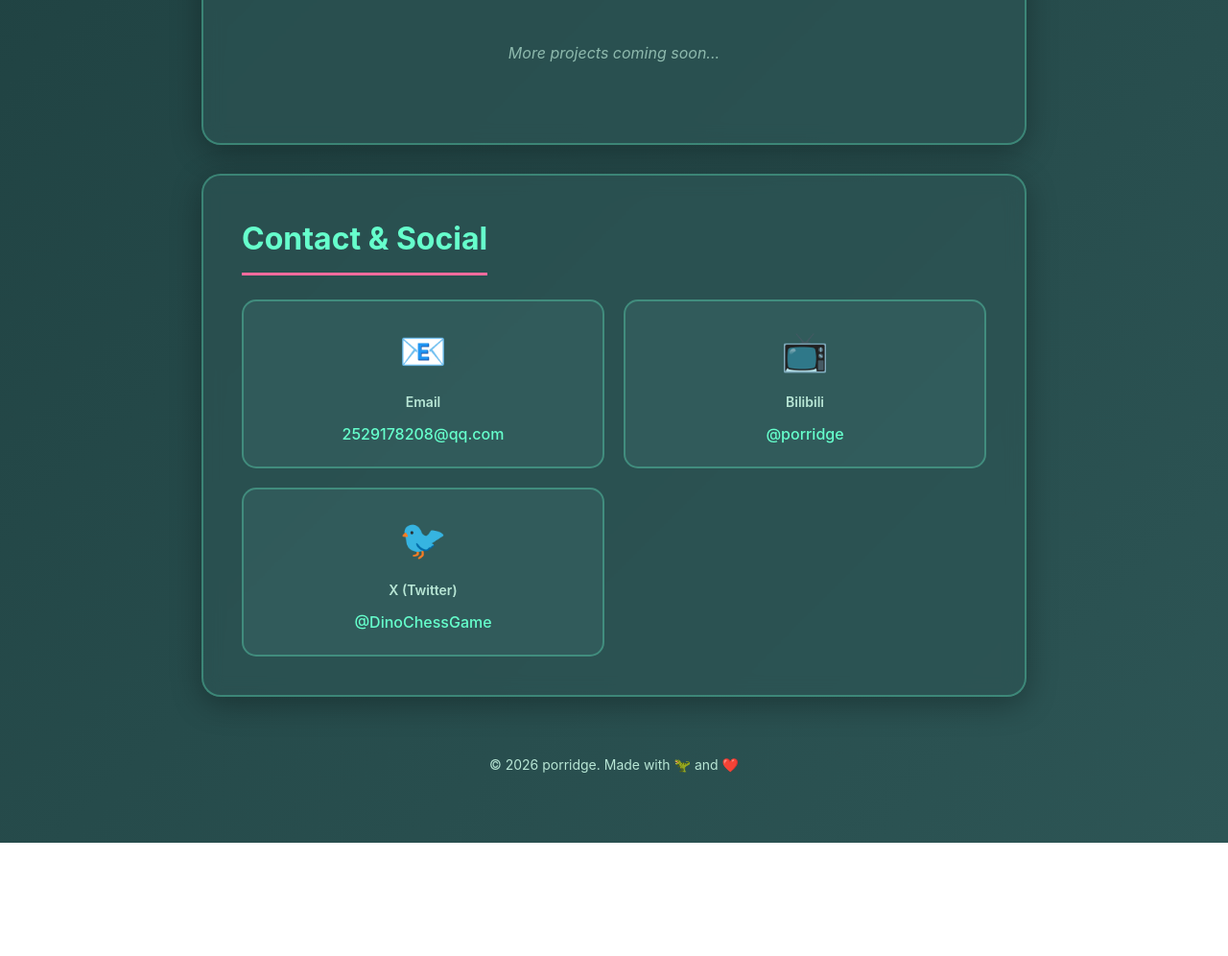
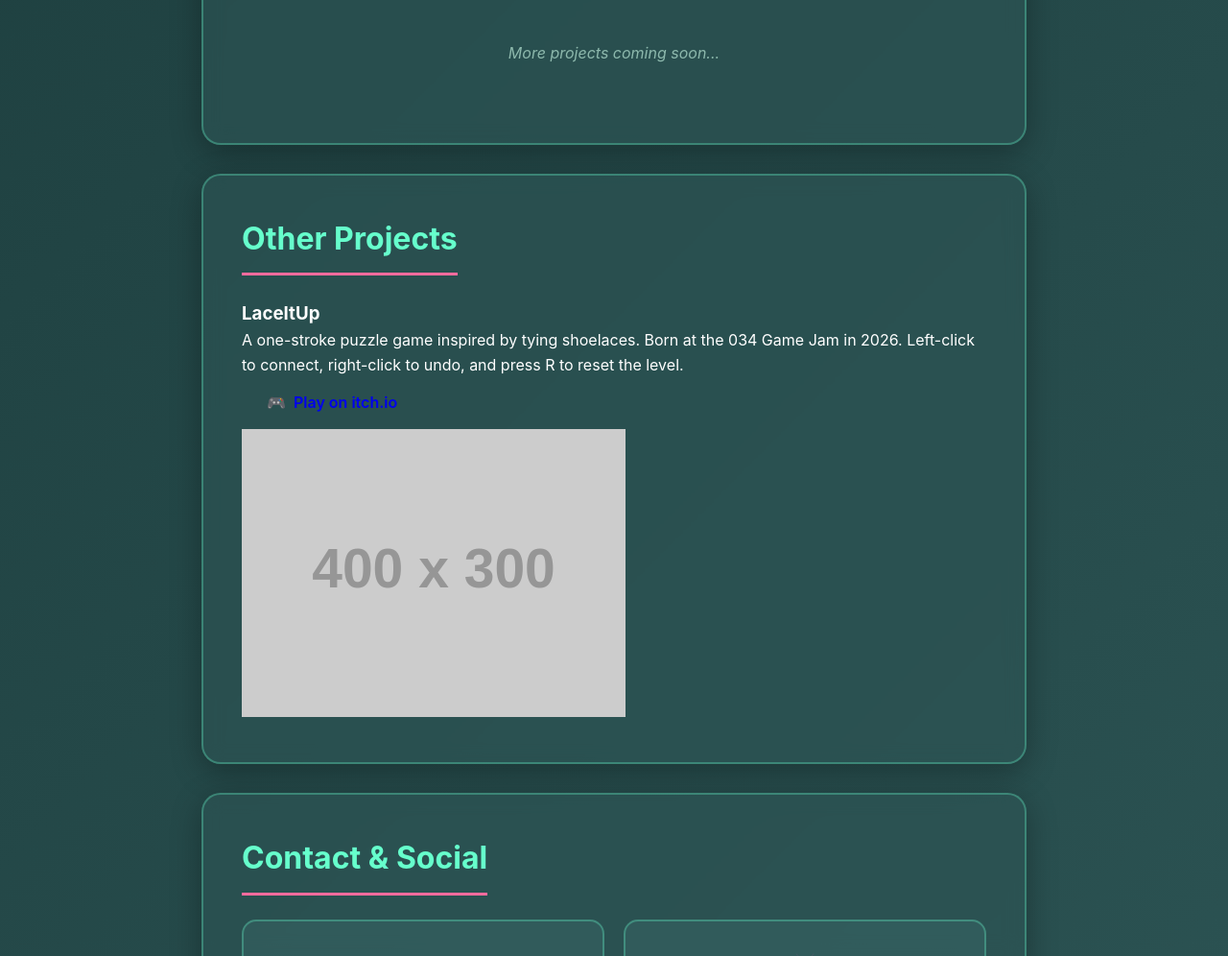
Before and after one commit to porridgefine/porridgefine.github.io, a plain HTML site: page index.html in a window 1280 px wide. Shown: the part 1126-2122 px from the top of the page at 96% size. Before the commit the page ends 2004 px from the top, so only its background shows below. Drawn offline with Linux system fonts and the light colour scheme; placeholder pictures from the web are drawn by us.

Commit message:
Update index.html

```diff
--- a/index.html
+++ b/index.html
@@ -38,7 +38,7 @@
 
         <!-- Projects Section -->
         <section class="projects">
-            <h2 data-en="Projects" data-zh="作品">Projects</h2>
+            <h2 data-en="Official Projects" data-zh="正式作品">Official Projects</h2>
 
             <div class="project-card">
                 <div class="project-header">
@@ -62,6 +62,33 @@
             <div class="project-placeholder">
                 <p data-en="More projects coming soon..." data-zh="更多作品即将到来...">More projects coming soon...</p>
             </div>
+        </section>
+
+        <!-- Other Projects Section -->
+        <section class="other-projects">
+            <h2 data-en="Other Projects" data-zh="其他作品">Other Projects</h2>
+
+            <!-- Project Item: LaceItUp -->
+            <div class="other-project-item">
+                <div class="other-project-content">
+                    <h3 data-en="LaceItUp" data-zh="来系鞋带吧">LaceItUp</h3>
+                    <p class="other-project-description"
+                       data-en="A one-stroke puzzle game inspired by tying shoelaces. Born at the 034 Game Jam in 2026. Left-click to connect, right-click to undo, and press R to reset the level."
+                       data-zh="以系鞋带衍生的一笔画解谜游戏。诞生于2026年的034gamejam。鼠标左键连接，右键撤销，R键重置关卡。">
+                        A one-stroke puzzle game inspired by tying shoelaces. Born at the 034 Game Jam in 2026. Left-click to connect, right-click to undo, and press R to reset the level.
+                    </p>
+                    <a href="https://porridgezzf.itch.io/laceitup" target="_blank" class="btn btn-itch">
+                        <span>🎮</span>
+                        <span data-en="Play on itch.io" data-zh="在 itch.io 上玩">Play on itch.io</span>
+                    </a>
+                </div>
+                <div class="other-project-image">
+                    <img src="https://via.placeholder.com/400x300/3d6b6b/ffffff?text=LaceItUp+Screenshot" alt="LaceItUp Screenshot">
+                </div>
+            </div>
+
+            <!-- Add more projects here following the same structure -->
+
         </section>
 
         <!-- Contact Section -->
```
